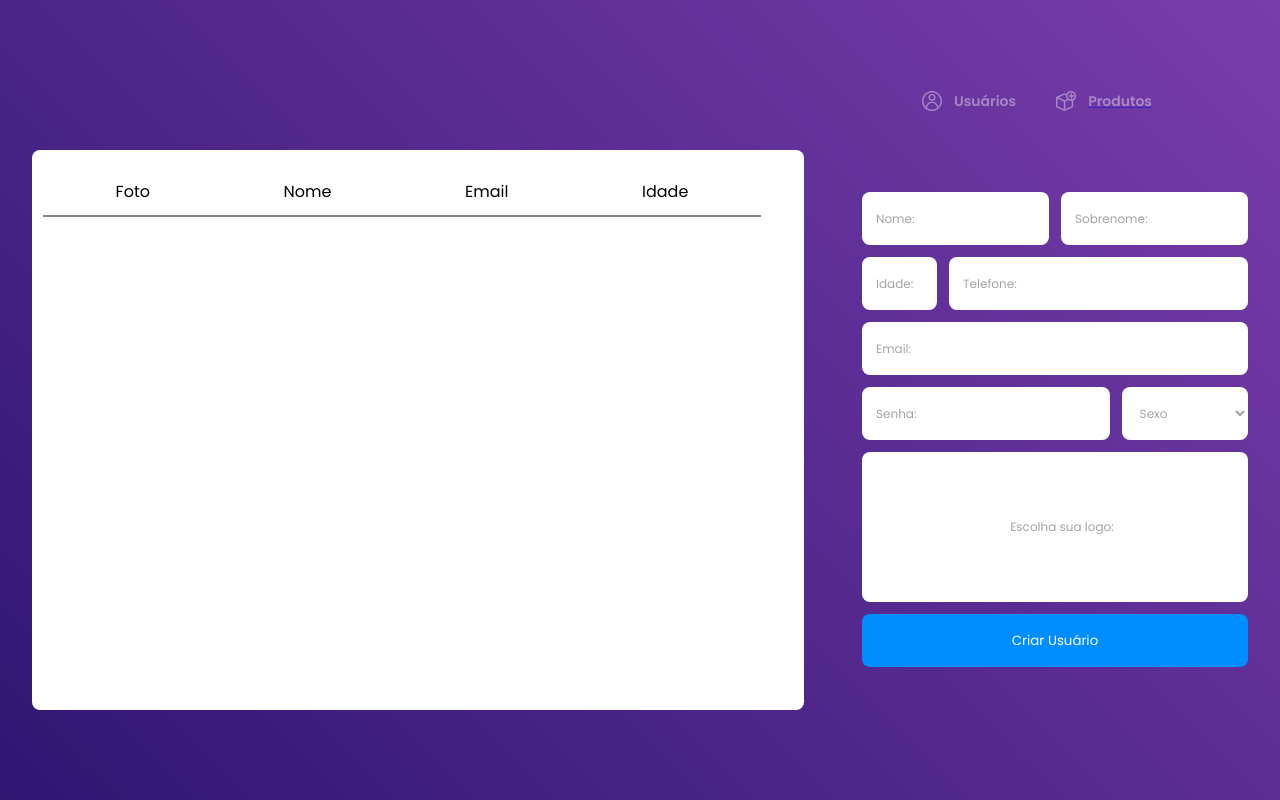
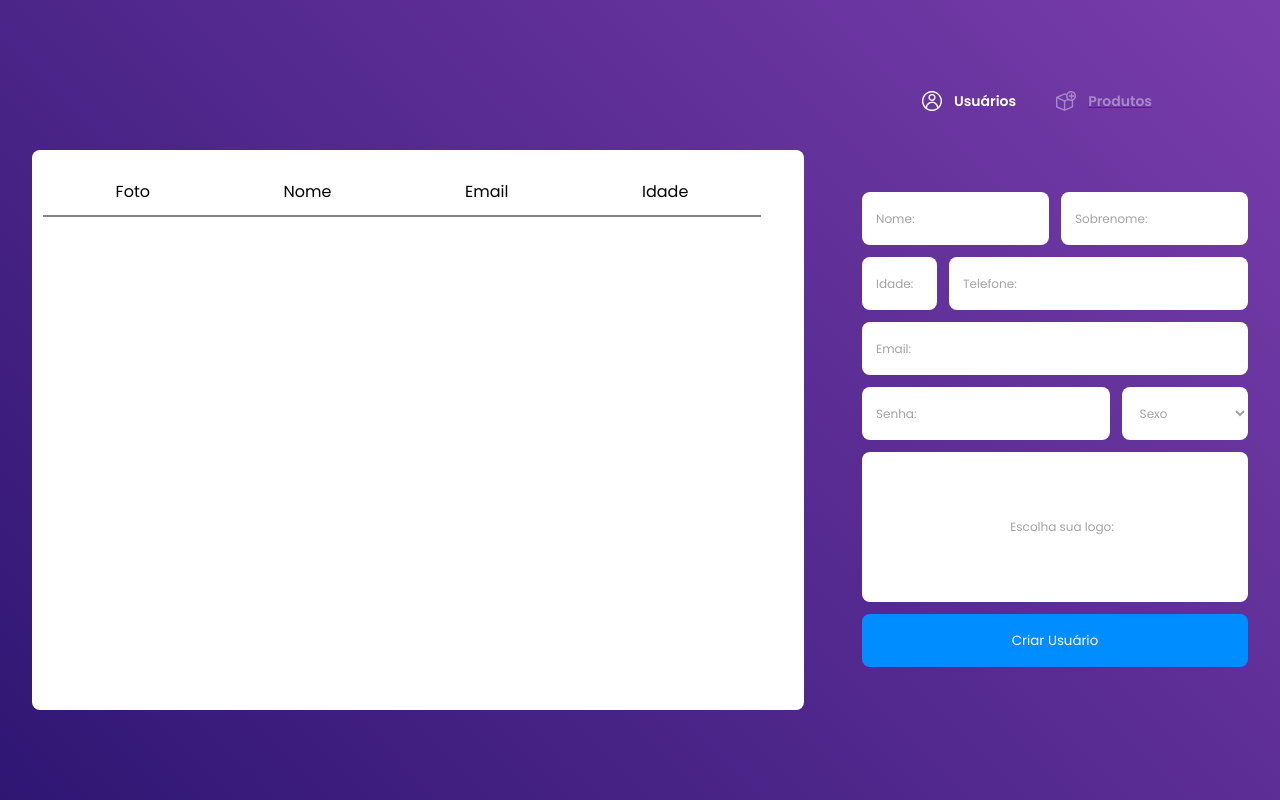
Before and after one commit to yuri-dzt/front-end-store, a plain HTML site: page pages/users.html in a window 1280 px wide. Drawn offline with Linux system fonts and the light colour scheme; no server answers.

Commit message:
finishing all

```diff
--- a/pages/users.html
+++ b/pages/users.html
@@ -13,8 +13,8 @@
     <section id="products">
         <div class="container">
             <nav>
-                <span>
-                    <img src="../images/user.svg" alt="Usuários">
+                <span id="actived">
+                    <img src="../images/user.svg" alt="Usuários" >
                     <h1>Usuários</h1>
                 </span>
                 <a href="../index.html">
--- a/style.css
+++ b/style.css
@@ -65,6 +65,7 @@ body{
     position: relative;
     padding-bottom: .5rem;
     cursor: pointer;
+    opacity: 40%;
 }
 
 #products .container nav span::after{
@@ -84,9 +85,8 @@ body{
     font-weight: 600;
 }
 
-#products .container nav span:nth-child(1){
-    opacity: 40%;
-
+#products .container nav #actived{
+ opacity: 100%;
 }
 
 #products .container nav span:nth-child(2)::after{
```
Also changed, not shown: index.html (+2 -2 lines).
